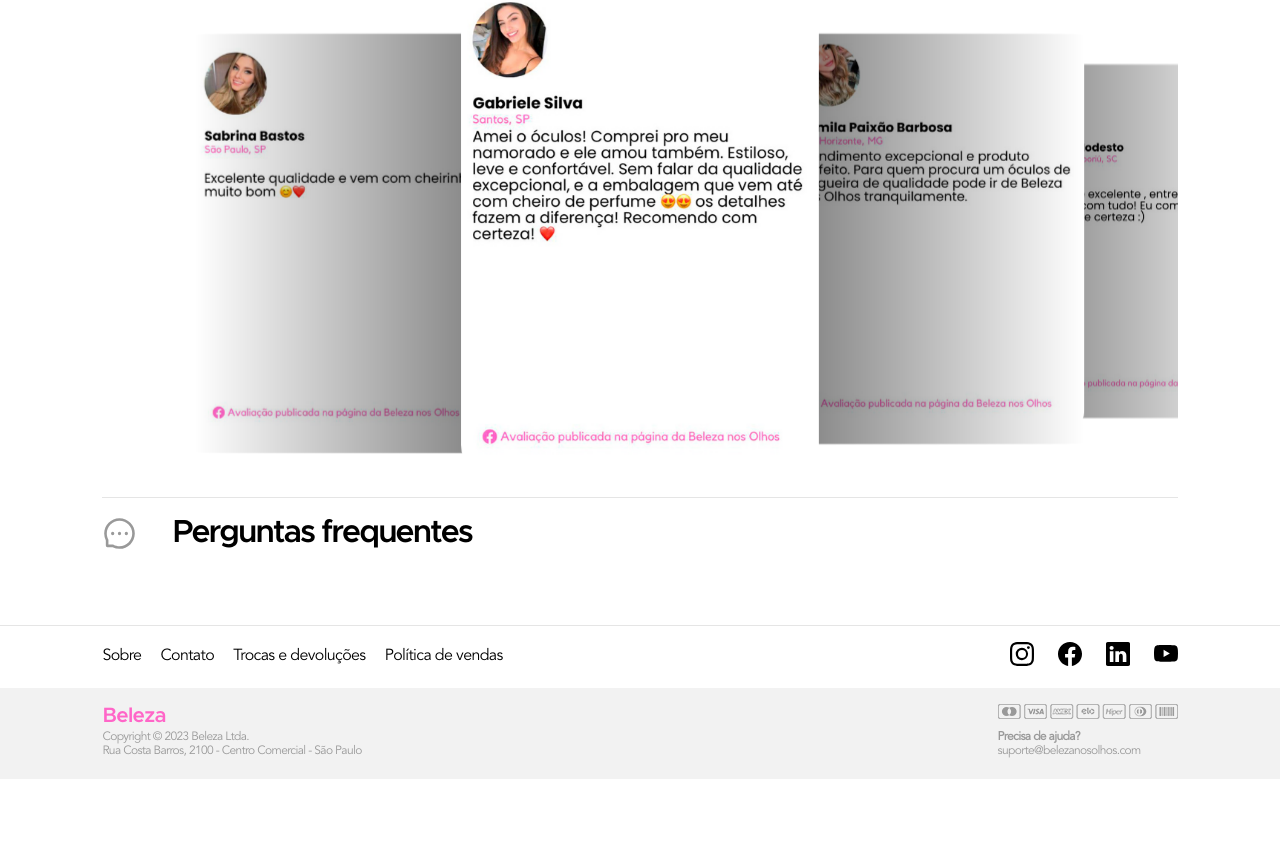
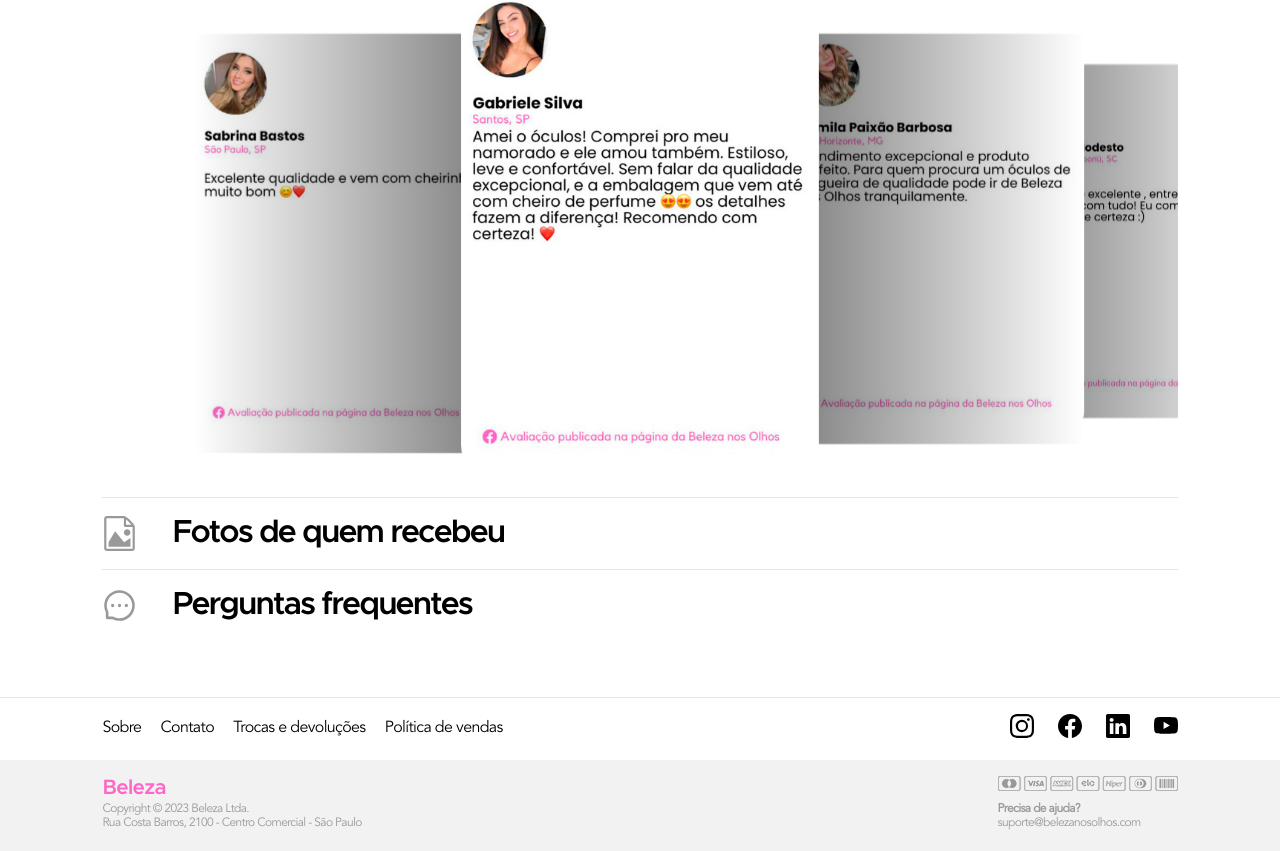
Before and after one commit to renzi-fidele-frontend/BelezaShop, a React (Vite) app: page /comprar/beleza-oculos in a window 1280 px wide. Shown: the part 1126-1977 px from the top of the page. Before the commit the page ends 1905 px from the top, so only its background shows below. Built offline with nearby package versions, Linux system fonts and the light colour scheme; a web font is replaced by a local one.

Commit message:
Perto do fim

```diff
--- a/src/Components/Acordeao/Acordeao.jsx
+++ b/src/Components/Acordeao/Acordeao.jsx
@@ -7,6 +7,11 @@ import estiloHome from "../../Pages/Home/Home.module.css";
 //Icons
 import { AiOutlineMessage } from "react-icons/ai";
 import { VscFeedback } from "react-icons/vsc";
+import { ImFilePicture  } from "react-icons/im";
+
+
+// Imagens do slider
+
 
 const Acordeao = () => {
    return (
@@ -17,6 +22,13 @@ const Acordeao = () => {
                <span className={estiloBeleza.tit2}>Avaliações dos clientes</span>{" "}
             </summary>
             <Swiper3d nrFotos={3} />
+         </details>
+         <details>
+            <summary id={styles.sum}>
+               <ImFilePicture />
+               <span className={estiloBeleza.tit2}>Fotos de quem recebeu</span>
+            </summary>
+            <Swiper3d nrFotos={3} imagens={[]} />
          </details>
          <details id={styles.faq}>
             <summary id={styles.sum}>
--- a/src/Components/Swiper3d/Swiper3d.jsx
+++ b/src/Components/Swiper3d/Swiper3d.jsx
@@ -27,9 +27,7 @@ import i14 from "../../assets/depoimentos/dp-14.jpg";
 import i15 from "../../assets/depoimentos/dp-15.jpg";
 import i16 from "../../assets/depoimentos/dp-16.jpg";
 
-const Swiper3d = ({ nrFotos = 4 }) => {
-   const imagens = [i1, i2, i3, i4, i5, i6, i7, i8, i9, i10, i11, i12, i13, i14, i15, i16];
-
+const Swiper3d = ({ nrFotos = 4, imagens = [i1, i2, i3, i4, i5, i6, i7, i8, i9, i10, i11, i12, i13, i14, i15, i16] }) => {
    return (
       <div id={styles.ct}>
          <Swiper
@@ -46,7 +44,7 @@ const Swiper3d = ({ nrFotos = 4 }) => {
             autoplay={{ pauseOnMouseEnter: false, disableOnInteraction: false }}
             modules={[EffectCoverflow, Autoplay]}
             className="swiper_cont"
-            breakpoints={{ 250: { slidesPerView: 1 }, 400: { slidesPerView: 2 }, 900: { slidesPerView: 3 }, 1500: {slidesPerView: nrFotos} }}
+            breakpoints={{ 250: { slidesPerView: 1 }, 400: { slidesPerView: 2 }, 900: { slidesPerView: 3 }, 1500: { slidesPerView: nrFotos } }}
          >
             {imagens.map((v, key) => {
                return (
--- a/src/Pages/Comprar/Comprar.jsx
+++ b/src/Pages/Comprar/Comprar.jsx
@@ -9,6 +9,7 @@ import { FiCheckCircle } from "react-icons/fi";
 import Acordeao from "../../Components/Acordeao/Acordeao";
 import { Link } from "react-router-dom";
 import Galeria2 from "../../Components/Galeria2/Galeria2";
+
 
 const Comprar = () => {
    const [imgAmostrar, setImgAmostrar] = useState(1);
--- a/src/Pages/Contato/Contato.jsx
+++ b/src/Pages/Contato/Contato.jsx
@@ -5,7 +5,6 @@ import zap from "../../assets/icon_whatsapp.png";
 import insta from "../../assets/icon_instagram.png";
 import mail from "../../assets/icon_email.png";
 import demo from "../../assets/zapDemo.png";
-import demoMobile from "../../assets/mobile.png";
 
 const Contato = () => {
    return (
```
